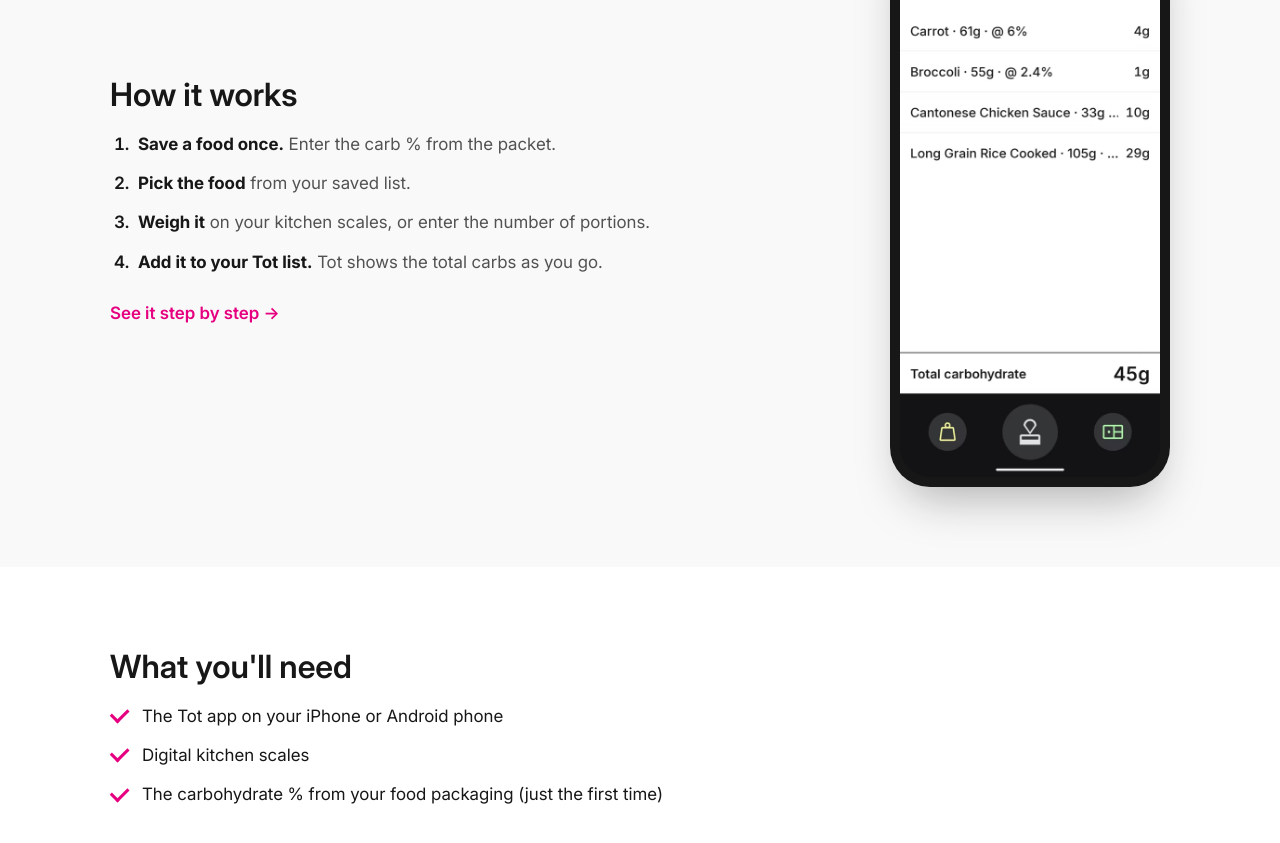
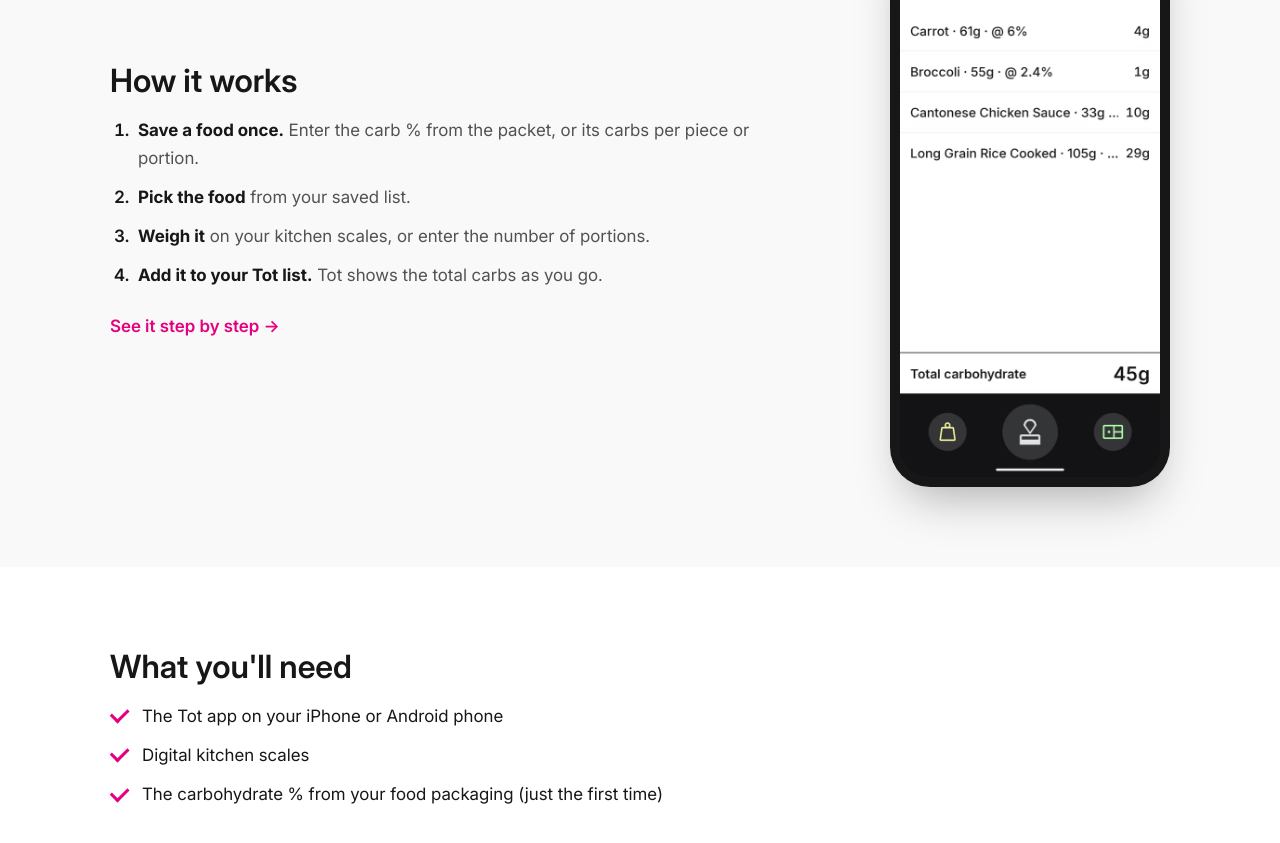
Before and after one commit to MERSNZ/totcho-site, a plain HTML site: page index.html in a window 1280 px wide. Shown: the part 2508-3351 px from the top of the page. Drawn offline with Linux system fonts and the light colour scheme.

Commit message:
Mention carbs per piece or portion in the home page's first How it works step.
Co-Authored-By: Claude Opus 5.5 <noreply@anthropic.com>

```diff
--- a/index.html
+++ b/index.html
@@ -236,7 +236,7 @@
           <div class="prose">
             <h2 id="how">How it works</h2>
             <ol class="steps">
-              <li><strong>Save a food once.</strong> Enter the carb % from the packet.</li>
+              <li><strong>Save a food once.</strong> Enter the carb % from the packet, or its carbs per piece or portion.</li>
               <li><strong>Pick the food</strong> from your saved list.</li>
               <li><strong>Weigh it</strong> on your kitchen scales, or enter the number of portions.</li>
               <li><strong>Add it to your Tot list.</strong> Tot shows the total carbs as you go.</li>
```
Also changed, not shown: 1 other file.
